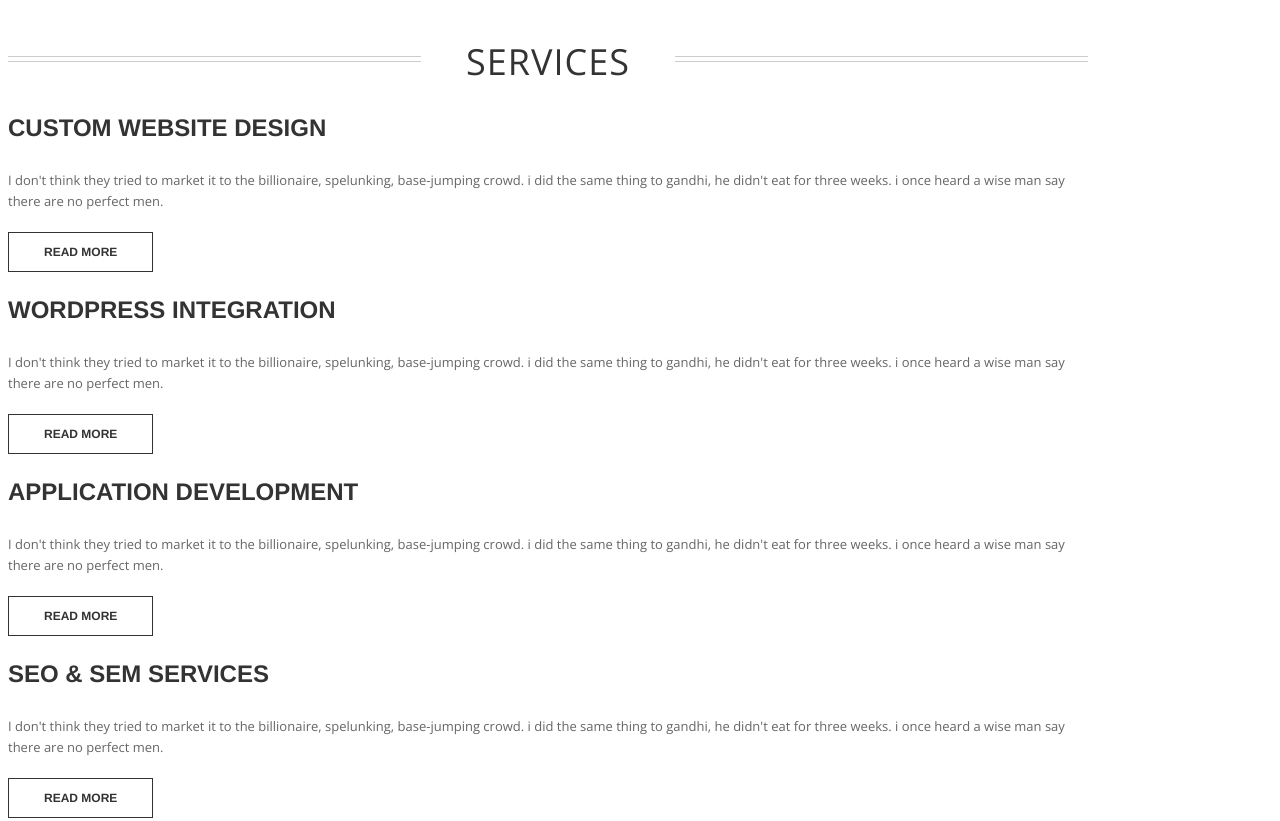
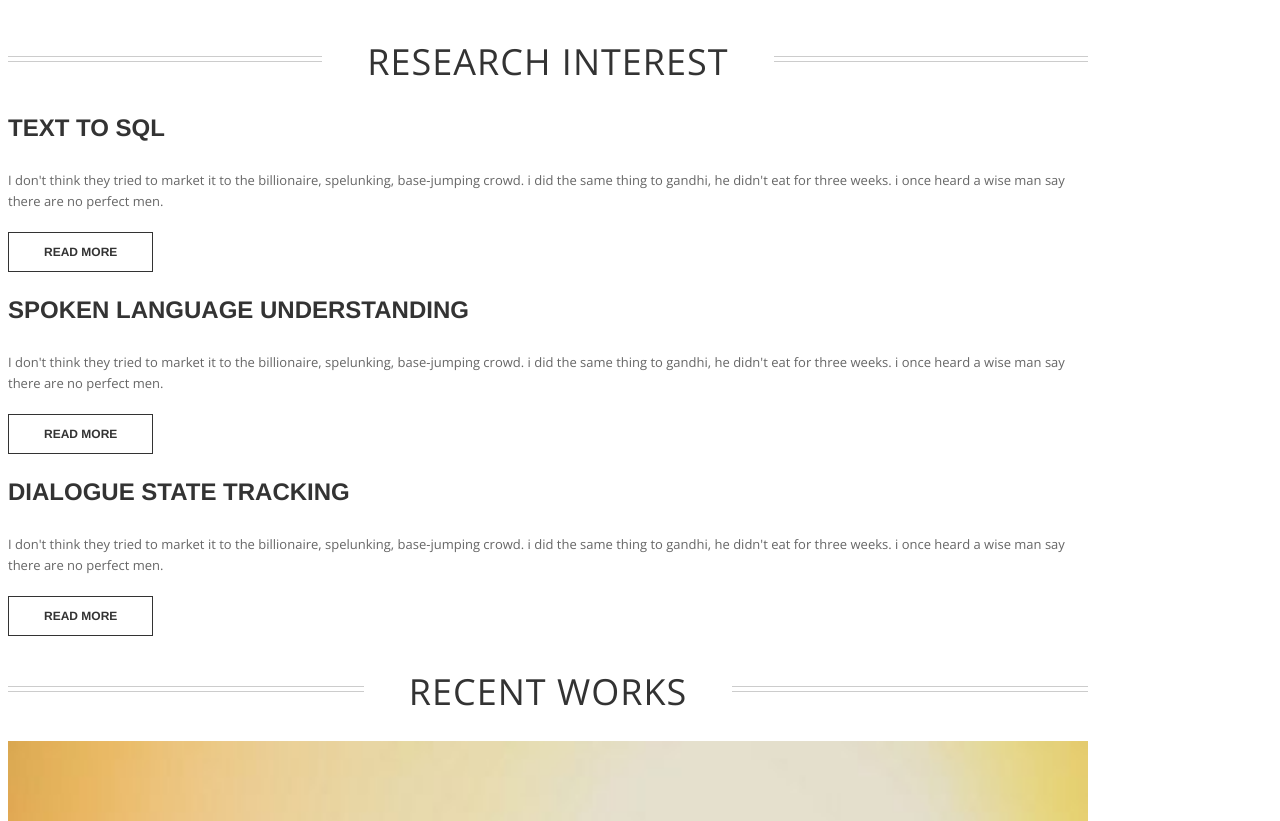
Before and after one commit to Auracion/auracion.github.io, a plain HTML site: page index.html in a window 1280 px wide. Shown: the part 775-1596 px from the top of the page. Drawn offline with nearby package versions, Linux system fonts and the light colour scheme; some icons are missing; a web font is replaced by a local one.

Commit message:
add research interest

```diff
--- a/index.html
+++ b/index.html
@@ -70,25 +70,20 @@
 		</div> <!-- / section -->
 
 		<div class="row section featured topspace">
-			<h2 class="section-title"><span>Services</span></h2>
+			<h2 class="section-title"><span>Research Interest</span></h2>
 			<div class="row">
 				<div class="col-sm-6 col-md-3">
-					<h3 class="text-center">Custom website design</h3>
+					<h3 class="text-center">Text to SQL</h3>
 					<p>I don't think they tried to market it to the billionaire, spelunking, base-jumping crowd. i did the same thing to gandhi, he didn't eat for three weeks. i once heard a wise man say there are no perfect men.</p>
 					<p class="text-center"><a href="" class="btn btn-action">Read more</a></p>
 				</div>
 				<div class="col-sm-6 col-md-3">
-					<h3 class="text-center">Wordpress integration</h3>
+					<h3 class="text-center">Spoken Language Understanding</h3>
 					<p>I don't think they tried to market it to the billionaire, spelunking, base-jumping crowd. i did the same thing to gandhi, he didn't eat for three weeks. i once heard a wise man say there are no perfect men.</p>
 					<p class="text-center"><a href="" class="btn btn-action">Read more</a></p>
 				</div>
 				<div class="col-sm-6 col-md-3">
-					<h3 class="text-center">Application development</h3>
-					<p>I don't think they tried to market it to the billionaire, spelunking, base-jumping crowd. i did the same thing to gandhi, he didn't eat for three weeks. i once heard a wise man say there are no perfect men.</p>
-					<p class="text-center"><a href="" class="btn btn-action">Read more</a></p>
-				</div>
-				<div class="col-sm-6 col-md-3">
-					<h3 class="text-center">SEO &amp; SEM services</h3>
+					<h3 class="text-center">Dialogue State Tracking</h3>
 					<p>I don't think they tried to market it to the billionaire, spelunking, base-jumping crowd. i did the same thing to gandhi, he didn't eat for three weeks. i once heard a wise man say there are no perfect men.</p>
 					<p class="text-center"><a href="" class="btn btn-action">Read more</a></p>
 				</div>
```
